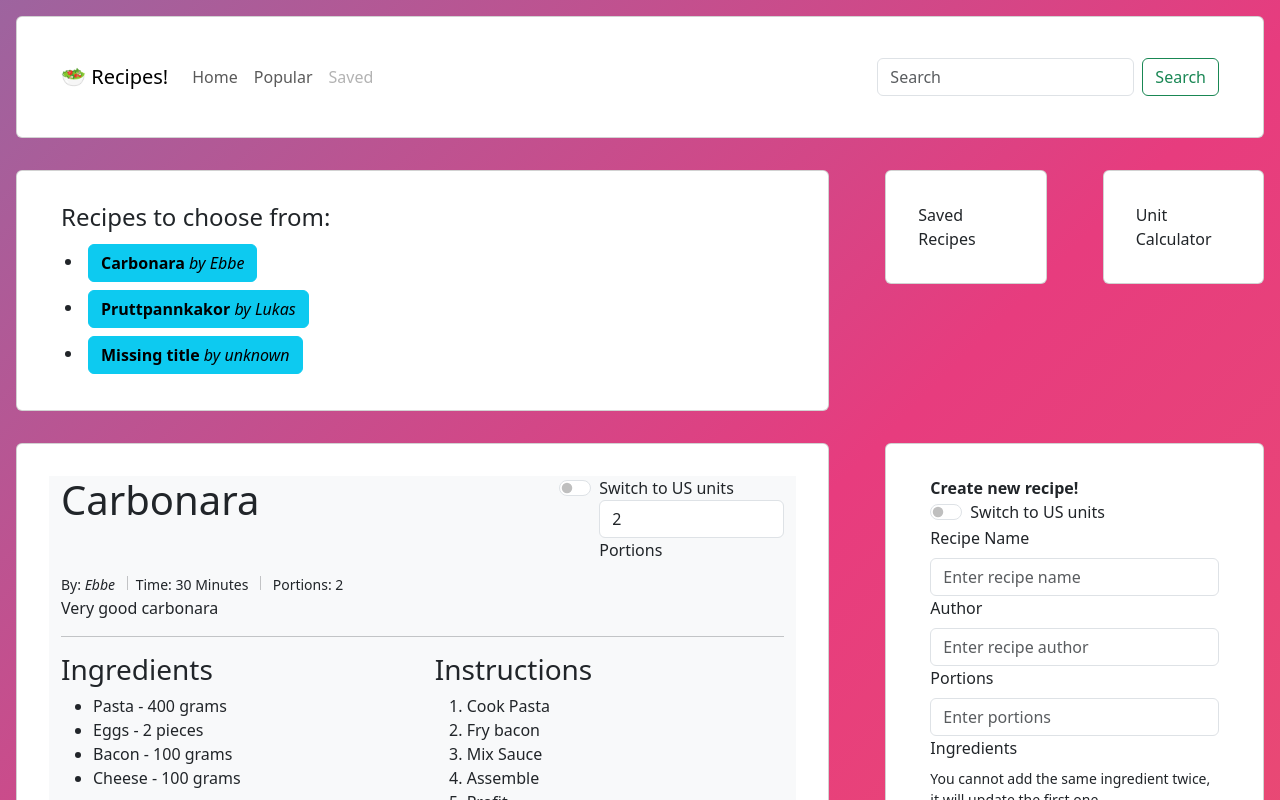
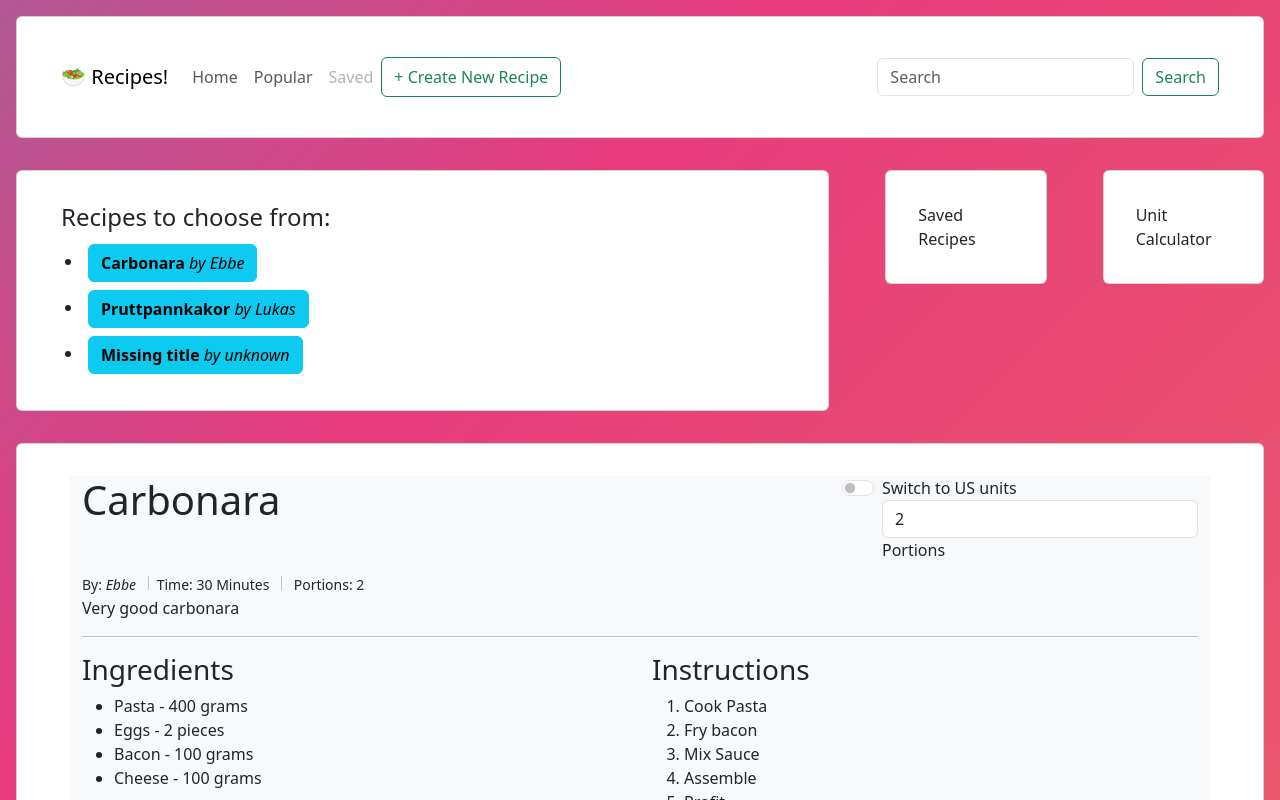
Before and after one commit to ebaynissen/recipe-app, a React (Vite) app: page / in a window 1280 px wide. Shown: the top 800 px of the page. Built offline with nearby package versions, Linux system fonts and the light colour scheme.

Commit message:
Handle layout for new recipe creation using href

```diff
--- a/src/App.jsx
+++ b/src/App.jsx
@@ -18,11 +18,24 @@ function App() {
     setRecipes([newRecipe, ...recipes])
   }
 
-  return (
-    <Container fluid className='verycoolbackground min-vh-100 m-0 p-0'>
+  function CardSelection(){
+
+    if (window.location.href == "http://localhost:4000/NewRecipe"){
+      return(
+        <div>
         <Row>
-        <Col><DisplayCard content={<Navigation recipes={recipes} searched={setSelectedRecipe}/>}/></Col>
+        <Col>
+        <DisplayCard content={<NewRecipeForm addToCatalogue={addToCatalogue} />}/>
+        </Col>
+        <Col xs={3}><DisplayCard content={"Unit Calculator"}/></Col>
       </Row>
+      </div>
+
+      )
+    }
+    else{
+    return(
+      <div>
       <Row>
         <Col xs={8}>
           <DisplayCard content={<RecipeList recipes={recipes} setView={setSelectedRecipe}/>}/>
@@ -31,13 +44,22 @@ function App() {
         <Col><DisplayCard content={"Unit Calculator"}/></Col>
        </Row>
         <Row>
-        <Col xs={8}>
+        <Col>
           <DisplayCard content={<RecipeDisplay Recipe={selectedRecipe}/>}/>
         </Col>
-        <Col>
-          <DisplayCard content={<NewRecipeForm addToCatalogue={addToCatalogue} />}/>
-          </Col>
       </Row>
+      </div>
+
+    )}
+  }
+
+  return (
+    <Container fluid className='verycoolbackground min-vh-100 m-0 p-0'>
+      <Row>
+        <Col><DisplayCard content={<Navigation recipes={recipes} searched={setSelectedRecipe}/>}/></Col>
+      </Row>
+        <CardSelection/>
+
     </Container>
   )
 }
--- a/src/components/Navigation.jsx
+++ b/src/components/Navigation.jsx
@@ -16,6 +16,7 @@ export default function Navigation({recipes, searched}) {
     }
     /*TODO: Change that search shows list of relevant recipes to choose from. Re-render card with recipe list. Use RecipeList class */
 
+
     return (
       <Navbar expand="lg">
       <Container fluid>
@@ -23,10 +24,12 @@ export default function Navigation({recipes, searched}) {
         <Navbar.Toggle aria-controls="navbarScroll" />
         <Navbar.Collapse id="navbarScroll">
           <Nav className="me-auto my-2 my-lg-0" style={{ maxHeight: '100px' }} navbarScroll>
-            <Nav.Link href="#action1">Home</Nav.Link>
-            <Nav.Link href="#action2">Popular</Nav.Link>
+            <Nav.Link href="home">Home</Nav.Link>
+            <Nav.Link href="popular">Popular</Nav.Link>
             <Nav.Link href="#" disabled>Saved</Nav.Link>
+            <Button variant='outline-success' onClick={handleNew}> + Create New Recipe</Button>
           </Nav>
+
           <Form className="d-flex">
             <Form.Control
               type="search"
@@ -36,6 +39,7 @@ export default function Navigation({recipes, searched}) {
               id="search"
             />
             <Button variant="outline-success" onClick={handleSearch}>Search</Button>
+
           </Form>
         </Navbar.Collapse>
       </Container>
@@ -43,6 +47,10 @@ export default function Navigation({recipes, searched}) {
     )
 }
 
+function handleNew(){
+  window.location.href = ("http://localhost:4000/NewRecipe");
+}
+
 export const toCapitalize = (str) => {
   return str.charAt(0).toUpperCase() + str.slice(1);
 };
--- a/src/components/NewRecipeForm.jsx
+++ b/src/components/NewRecipeForm.jsx
@@ -196,6 +196,7 @@ function handleSubmit(e, addToCatalogue, ingredients, unitUS, setIngredients, se
         setValidated(false);
         e.target.reset();
         e.target.classList.remove("was-validated");
+        window.location.href = "http://localhost:4000/" //Return to homepage
     }
 }
 
```
Lines whose indentation alone changed are shown as unchanged.
